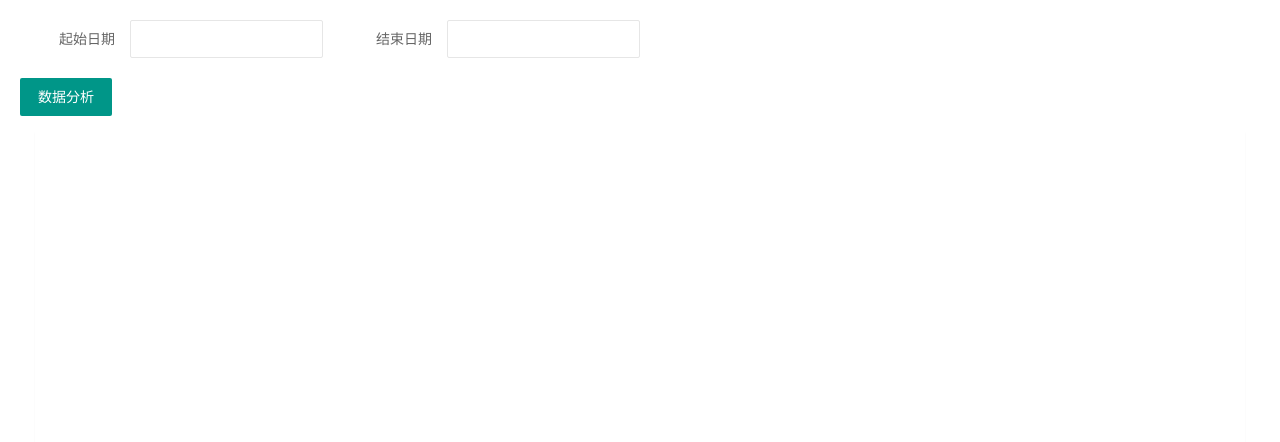
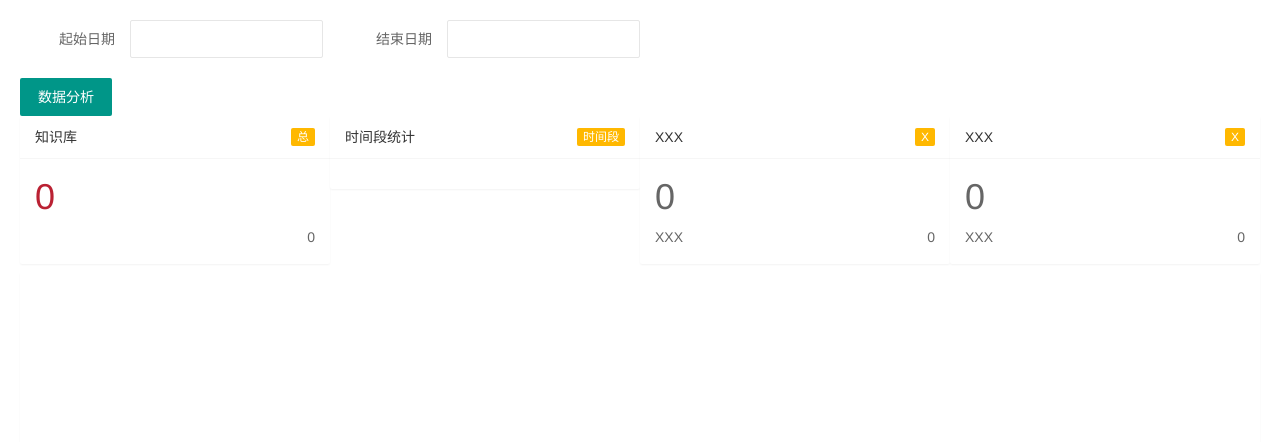
Before and after one commit to fxb3932/kunpeng, a Django app: template info_server/server_sjtq/qq_data/templates/qq_data/search_problem_show.html in a window 1280 px wide. Shown: the top 442 px of the page. Before the commit the page ends 116 px from the top, so only its background shows below. Run offline with Django 3.2, Linux system fonts and the light colour scheme; the template is opened without the code that fills it: most values are stand-ins (such as "Sample title", 1, 10 or a date in 2020).

Commit message:
[新增]运营数据：更新知识库数据分析--新增录入、解答、评论时间段统计数据

```diff
--- a/info_server/server_sjtq/qq_data/templates/qq_data/base.html
+++ b/info_server/server_sjtq/qq_data/templates/qq_data/base.html
@@ -10,6 +10,8 @@
         <link rel="stylesheet" href="/static/layui/css/layui.css" media="all">
         <script src="/static/layui/layui.js"></script>
         <link rel="stylesheet" href="/static/style/admin.css" media="all">
+        <script type="text/javascript" src="/static/app/yhchart/assets/countup.js"></script>
+
     </head>
     <body>
     {% block content %}
--- a/info_server/server_sjtq/qq_data/templates/qq_data/search_problem_show.html
+++ b/info_server/server_sjtq/qq_data/templates/qq_data/search_problem_show.html
@@ -28,8 +28,64 @@
         </div>
     </form>
 
-    <div>
-        <div class="layui-fluid">
+    <div class="layui-col-sm6 layui-col-md3">
+        <div class="layui-card">
+            <div class="layui-card-header">
+                知识库
+                <span class="layui-badge layui-bg-orange layuiadmin-badge">总</span>
+            </div>
+            <div class="layui-card-body layuiadmin-card-list">
+                <p class="layuiadmin-big-font" style="color: #ba2133" id="card1_info_count">0</p>
+                <p>
+                    &nbsp
+                    <span class="layuiadmin-span-color" id="card1_answer_suc">0 </span>
+                </p>
+            </div>
+        </div>
+    </div>
+    <div class="layui-col-sm6 layui-col-md3">
+        <div class="layui-card">
+            <div class="layui-card-header">
+                时间段统计
+                <span class="layui-badge layui-bg-orange layuiadmin-badge">时间段</span>
+            </div>
+            <div class="layui-card-body layuiadmin-card-list">
+                <p class="" id="card2_input_count"></p>
+                <p class="" id="card2_answer_count"></p>
+                <p class="" id="card2_comments_count"></p>
+            </div>
+        </div>
+    </div>
+    <div class="layui-col-sm6 layui-col-md3">
+        <div class="layui-card">
+            <div class="layui-card-header">
+                XXX
+                <span class="layui-badge layui-bg-orange layuiadmin-badge">X</span>
+            </div>
+            <div class="layui-card-body layuiadmin-card-list">
+                <p class="layuiadmin-big-font" id="xxx">0</p>
+                <p>
+                    XXX
+                    <span class="layuiadmin-span-color" id="xxx">0 </span>
+                </p>
+            </div>
+        </div>
+    </div>
+    <div class="layui-col-sm6 layui-col-md3">
+        <div class="layui-card">
+            <div class="layui-card-header">
+                XXX
+                <span class="layui-badge layui-bg-orange layuiadmin-badge">X</span>
+            </div>
+            <div class="layui-card-body layuiadmin-card-list">
+                <p class="layuiadmin-big-font" id="xxx">0</p>
+                <p>
+                    XXX
+                    <span class="layuiadmin-span-color" id="xxx">0 </span>
+                </p>
+            </div>
+        </div>
+    </div>
     <div class="layui-row layui-col-space15">
         <div class="layui-col-md12">
             <div class="layui-card">
@@ -46,13 +102,7 @@
             </div>
         </div>
     </div>
-        </div>
-    </div>
 
-
-    <!--
-    <script src="/static/modules/senior.js"></script>
--->
     <script>
 
         var start_date = '{{ start_date }}';
```
Also changed, not shown: info_server/server_basic/data_api/apis/search_problem_count_v2.py (+37 -12 lines), info_server/static/modules/qq_data_search_problem.js (+23 -0 lines). Lines whose indentation alone changed are shown as unchanged.
